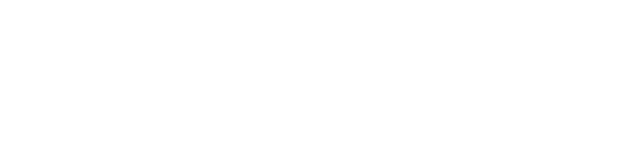
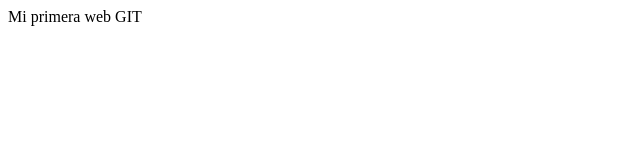
Before and after one commit to IreneL00/MASANZ_2223_SMR2_ILZ, a plain HTML site: page index.html in a window 1280 px wide. Shown: the whole page, without its empty margins (0-640 px from the left). Drawn offline with Linux system fonts and the light colour scheme.

Commit message:
Update index.html

```diff
--- a/index.html
+++ b/index.html
@@ -3,5 +3,6 @@
     <title>Mi primera web GIT</title>
   </head>
   <body>
+    Mi primera web GIT
   </body>
 </html>
```
